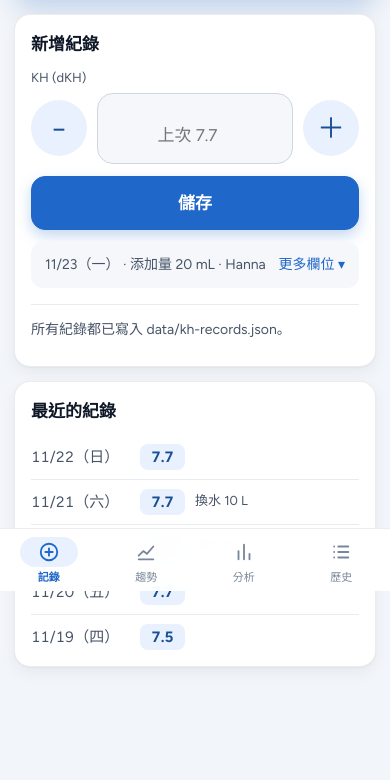
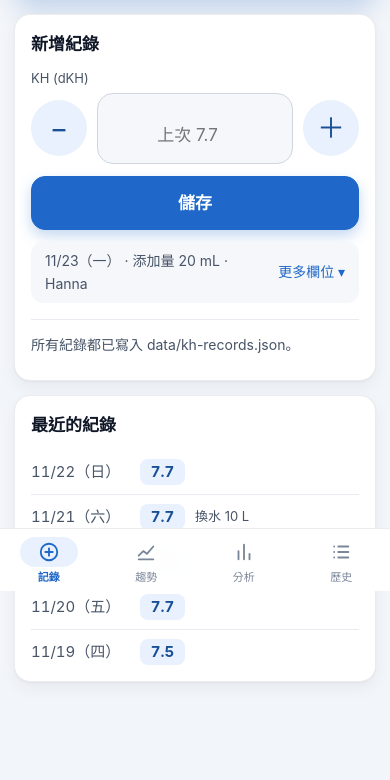
Before and after one commit to GRASSYAU/reef-kh, a plain HTML site: page index.html in a window 390 px wide. Shown: the part 253-1033 px from the top of the page. Drawn offline with Linux system fonts and the light colour scheme.

Commit message:
字體改回各裝置內建的字體，移除 Figtree
iPhone 與 Mac 使用蘋方（中文）搭配 San Francisco（英數字），Windows 使用微軟正黑體。
移除 fonts/ 資料夾、字體的預先下載與離線快取設定，其餘外觀調整不變。

Co-Authored-By: Claude Fable 5.2 <noreply@anthropic.com>
Claude-Session: https://claude.ai/code/session_013PM7cx8NRXsmn3vALTUgUT

```diff
--- a/css/style.css
+++ b/css/style.css
@@ -1,21 +1,7 @@
 /* ==========================================================================
    珊瑚缸 KH 紀錄 的樣式
-   順序：字體與顏色 → 基本元素 → 各個區塊 → 圖表 → 表格 → 手機的 App 版面
+   順序：顏色 → 基本元素 → 各個區塊 → 圖表 → 表格 → 手機的 App 版面
    ========================================================================== */
-
-/* ---------- 字體 ---------- */
-
-/* Figtree：英數字用的字體（開源授權，授權條款在 fonts/Figtree-LICENSE.txt）。
-   unicode-range 限定只有英數字與常用符號使用這個字體，中文仍然用裝置內建的字體 */
-@font-face {
-  font-family: "Figtree";
-  src: url("../fonts/figtree-latin-wght-normal.woff2") format("woff2");
-  font-weight: 300 900; /* 可變字體：這個範圍內的粗細都由同一個檔案提供 */
-  font-style: normal;
-  font-display: swap; /* 字體還沒下載完時，先用內建字體顯示，不會一片空白 */
-  unicode-range: U+0000-00FF, U+0131, U+0152-0153, U+02BB-02BC, U+02C6, U+02DA, U+02DC, U+0304,
-    U+0308, U+0329, U+2000-206F, U+20AC, U+2122, U+2191, U+2193, U+2212, U+2215, U+FEFF, U+FFFD;
-}
 
 /* ---------- 顏色與共用設定 ---------- */
 
@@ -92,8 +78,9 @@ body {
     max(16px, env(safe-area-inset-right))
     max(48px, env(safe-area-inset-bottom))
     max(16px, env(safe-area-inset-left));
-  /* 英數字用 Figtree，中文用各裝置內建的字體（iPhone 是蘋方，Windows 是微軟正黑體） */
-  font-family: "Figtree", system-ui, -apple-system, "Segoe UI", "PingFang TC", "Microsoft JhengHei", sans-serif;
+  /* 使用各裝置內建的字體，不用另外下載：
+     iPhone 與 Mac 是蘋方（中文）搭配 San Francisco（英數字），Windows 是微軟正黑體 */
+  font-family: -apple-system, BlinkMacSystemFont, "PingFang TC", "Segoe UI", "Microsoft JhengHei", system-ui, sans-serif;
   color: var(--text);
   background: var(--page);
   line-height: 1.6;
--- a/index.html
+++ b/index.html
@@ -17,9 +17,6 @@
   <meta name="mobile-web-app-capable" content="yes">
   <meta name="theme-color" content="#f2f5f9" media="(prefers-color-scheme: light)">
   <meta name="theme-color" content="#0b0f14" media="(prefers-color-scheme: dark)">
-
-  <!-- 先下載英數字用的字體，畫面一出現就是正確的字體 -->
-  <link rel="preload" href="fonts/figtree-latin-wght-normal.woff2" as="font" type="font/woff2" crossorigin>
 
   <link rel="stylesheet" href="css/style.css">
   <!-- type="module"：讓 app.js 可以用 import 載入其他 JS 檔，而且會等 HTML 解析完才執行 -->
--- a/sw.js
+++ b/sw.js
@@ -16,7 +16,6 @@ const CORE_FILES = [
   'index.html',
   'manifest.json',
   'css/style.css',
-  'fonts/figtree-latin-wght-normal.woff2',
   'js/app.js',
   'js/analysis.js',
   'js/chart.js',
```
Also changed, not shown: fonts/Figtree-LICENSE.txt (deleted), fonts/figtree-latin-wght-normal.woff2 (deleted), 1 other file.
